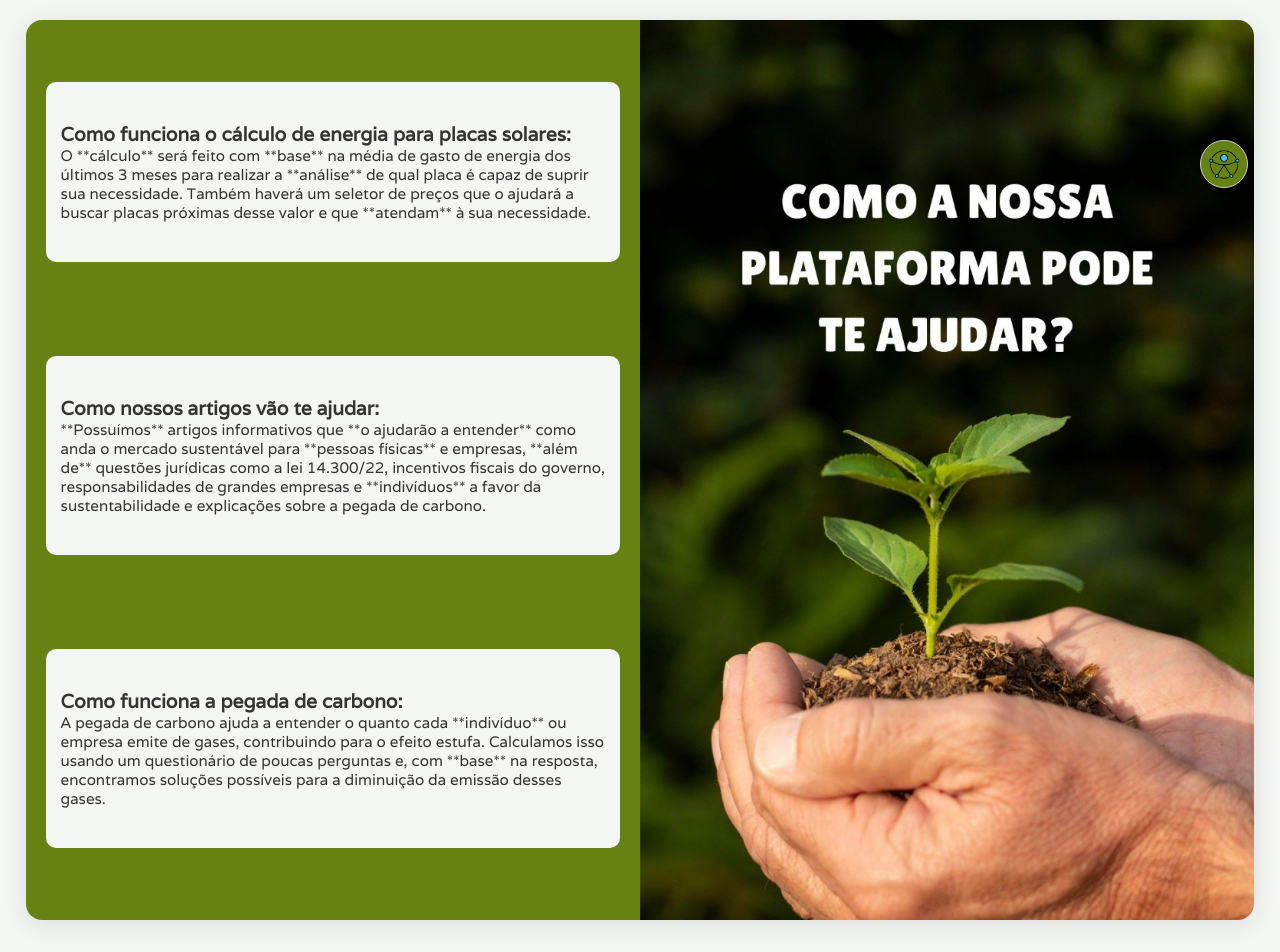
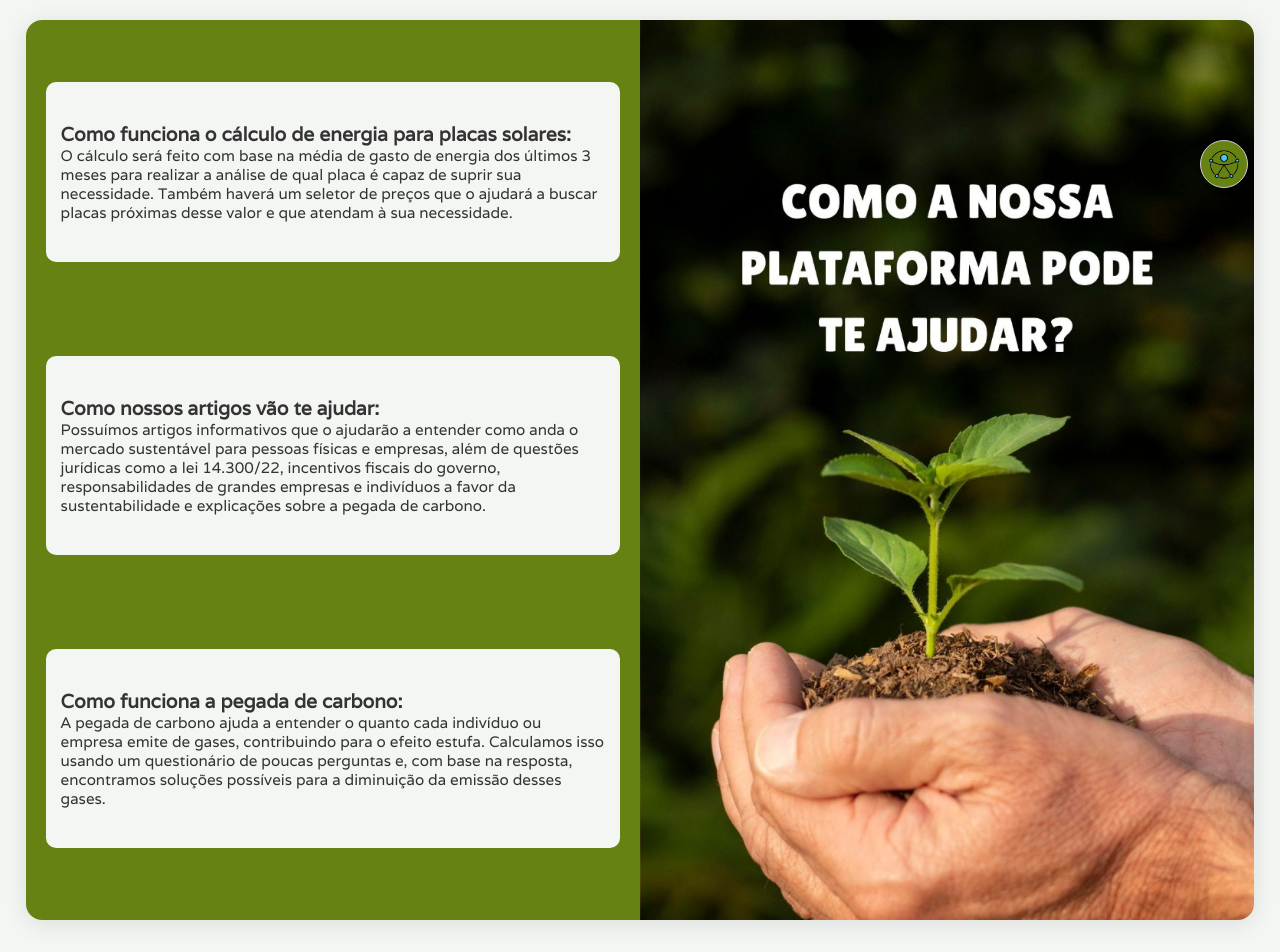
Before and after one commit to LorenaCorsato/landingPage, a React (Vite) app: page / in a window 1280 px wide. Shown: the part 580-1532 px from the top of the page. Built offline with nearby package versions, Linux system fonts and the light colour scheme.

Commit message:
Update inicio.jsx

```diff
--- a/src/pages/inicio.jsx
+++ b/src/pages/inicio.jsx
@@ -230,16 +230,16 @@ export default function Inicio() {
             <div className="explicacao-left">
               <div className="explicacao-item">
                 <p> <h3>Como funciona o cálculo de energia para placas solares:</h3>
-                  O **cálculo** será feito com **base** na média de gasto de energia dos últimos 3 meses para realizar a **análise** de qual placa é capaz de suprir sua necessidade. Também haverá um seletor de preços que o ajudará a buscar placas próximas desse valor e que **atendam** à sua necessidade.</p>
+                  O cálculo será feito com base na média de gasto de energia dos últimos 3 meses para realizar a análise de qual placa é capaz de suprir sua necessidade. Também haverá um seletor de preços que o ajudará a buscar placas próximas desse valor e que atendam à sua necessidade.</p>
               </div>
               <div className="explicacao-item">
                 <p><h3>Como nossos artigos vão te ajudar:</h3>
-                  **Possuímos** artigos informativos que **o ajudarão a entender** como anda o mercado sustentável para **pessoas físicas** e empresas, **além de** questões jurídicas como a lei 14.300/22, incentivos fiscais do governo, responsabilidades de grandes empresas e **indivíduos** a favor da sustentabilidade e explicações sobre a pegada de carbono.
+                  Possuímos artigos informativos que o ajudarão a entender como anda o mercado sustentável para pessoas físicas e empresas, além de questões jurídicas como a lei 14.300/22, incentivos fiscais do governo, responsabilidades de grandes empresas e indivíduos a favor da sustentabilidade e explicações sobre a pegada de carbono.
                 </p>
               </div>
               <div className="explicacao-item">
                 <p><h3>Como funciona a pegada de carbono:</h3>
-                  A pegada de carbono ajuda a entender o quanto cada **indivíduo** ou empresa emite de gases, contribuindo para o efeito estufa. Calculamos isso usando um questionário de poucas perguntas e, com **base** na resposta, encontramos soluções possíveis para a diminuição da emissão desses gases.</p>
+                  A pegada de carbono ajuda a entender o quanto cada indivíduo ou empresa emite de gases, contribuindo para o efeito estufa. Calculamos isso usando um questionário de poucas perguntas e, com base na resposta, encontramos soluções possíveis para a diminuição da emissão desses gases.</p>
               </div>
             </div>
 
```
